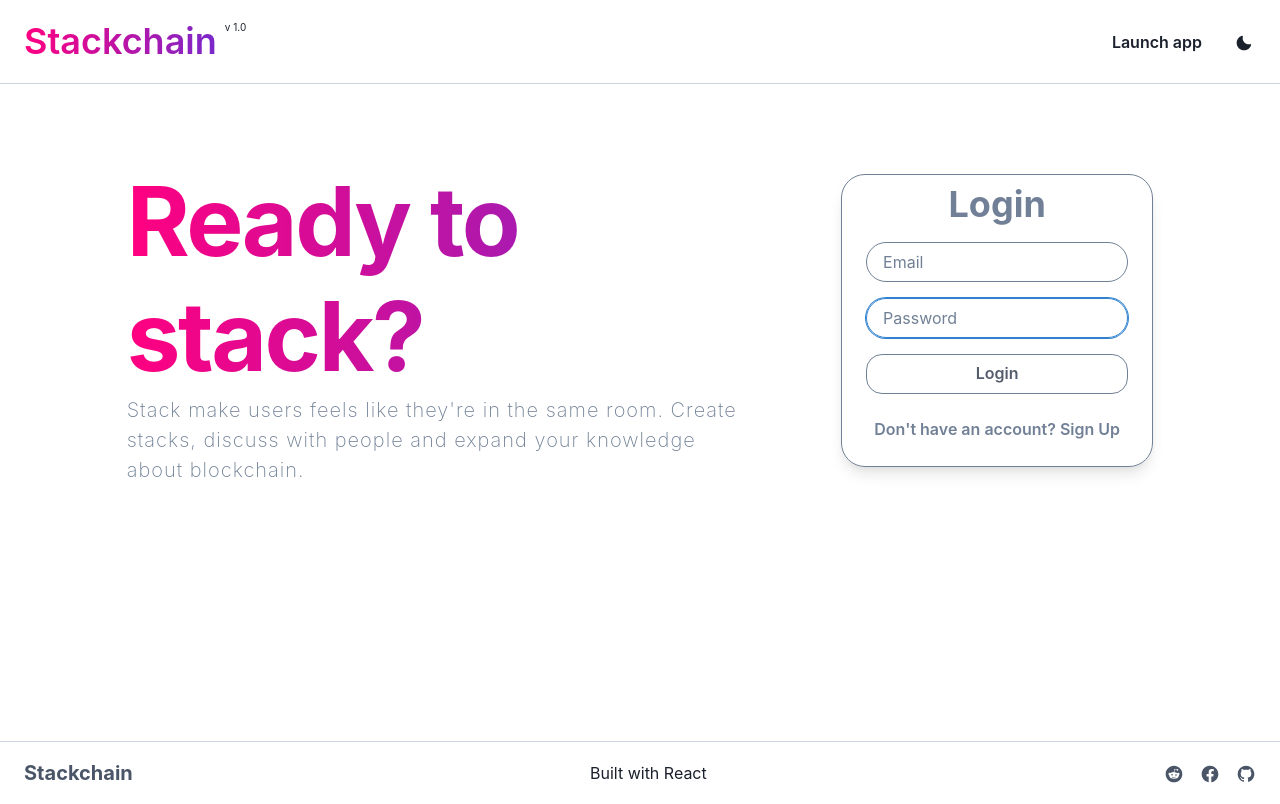
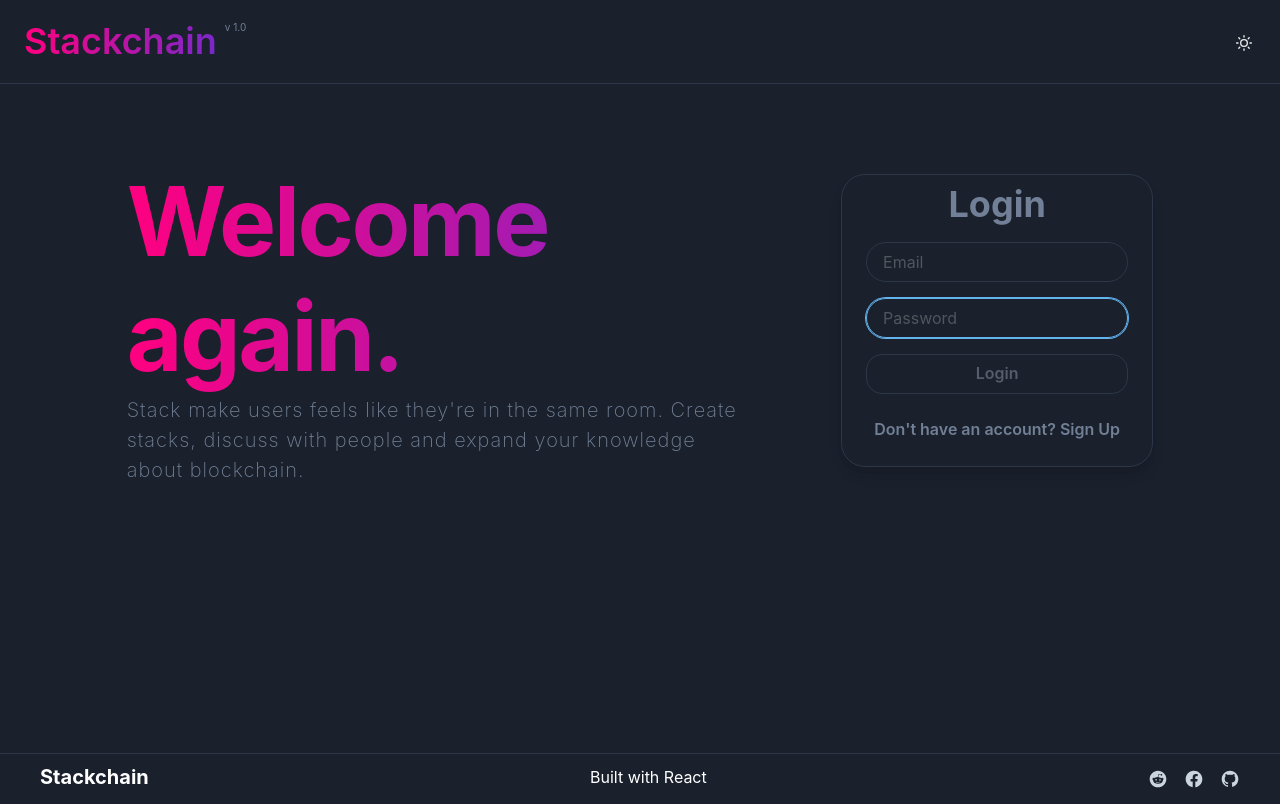
Before and after one commit to clnmlg/Stackchain, a React (Vite) app in the folder client/: page /auth in a window 1280 px wide. Built offline with nearby package versions, Linux system fonts and the light colour scheme.

Commit message:
fix: darkmode by default + redirection auth

```diff
--- a/client/src/components/Auth/Auth.tsx
+++ b/client/src/components/Auth/Auth.tsx
@@ -84,6 +84,7 @@ function Auth() {
                             lg: 'left',
                         }}
                     >
+                        {!isSignup ? (
                             <Heading
                                 bgGradient="linear(to-l, #7928CA, #FF0080)"
                                 bgClip="text"
@@ -98,8 +99,26 @@ function Auth() {
                                     md: 'tight',
                                 }}
                             >
-                            Ready to stack?
+                                Welcome again.
                             </Heading>
+                        ) : (
+                            <Heading
+                                bgGradient="linear(to-l, #7928CA, #FF0080)"
+                                bgClip="text"
+                                fontSize={{
+                                    sm: '5xl',
+                                    md: '7xl',
+                                    lg: '8xl',
+                                }}
+                                fontWeight="bold"
+                                letterSpacing={{
+                                    base: 'normal',
+                                    md: 'tight',
+                                }}
+                            >
+                                Be part of the stackers.
+                            </Heading>
+                        )}
                         <chakra.p
                             mb={{
                                 base: 10,
--- a/client/src/components/Footer/Footer.tsx
+++ b/client/src/components/Footer/Footer.tsx
@@ -6,7 +6,11 @@ const Footer = () => {
     const isDark = colorMode === 'dark'
     return (
         <Flex
-            w="auto"
+            position={'fixed'}
+            left="0"
+            bottom="0"
+            right="0"
+            w="full"
             backgroundColor={isDark ? 'gray.800' : 'gray.200'}
             alignItems="center"
             justifyContent="center"
@@ -22,8 +26,8 @@ const Footer = () => {
                 }}
                 align="center"
                 justify="space-between"
-                px="6"
-                py="4"
+                px="10"
+                py="2"
                 bg="white"
                 _dark={{
                     bg: 'gray.800',
--- a/client/src/components/Home/Hero.tsx
+++ b/client/src/components/Home/Hero.tsx
@@ -23,7 +23,7 @@ const Hero = () => {
                 fontWeight="extrabold"
                 textAlign={'center'}
             >
-                From a few people to a whole community.
+                From a few people to a whole community
             </Heading>
             <Center mt={5} mb={10}>
                 <Link to={'./auth'}>
--- a/client/src/components/Home/Home.tsx
+++ b/client/src/components/Home/Home.tsx
@@ -5,7 +5,7 @@ import { getPosts } from '../../redux/actions/posts'
 import Posts from '../Posts/Posts'
 import Form from '../Form/Form'
 import Hero from './Hero'
-import { Box, GridItem, Heading } from '@chakra-ui/react'
+import { Box, GridItem, Heading, useColorMode } from '@chakra-ui/react'
 import AboutCard from './AboutCards'
 import LandingAction from './LandingAction'
 
--- a/client/src/components/Navbar/Navbar.tsx
+++ b/client/src/components/Navbar/Navbar.tsx
@@ -28,7 +28,8 @@ const Navbar = () => {
     const logout = () => {
         dispatch({ type: actionType.LOGOUT })
         setUser(null)
-        navigate('/auth')
+        window.location.reload()
+        navigate('/')
     }
     useEffect(() => {
         const token = user?.token
@@ -95,23 +96,7 @@ const Navbar = () => {
                                     </Button>
                                 </motion.div>
                             ) : (
-                                <motion.div
-                                    whileHover={{
-                                        scale: 1.1,
-                                    }}
-                                >
-                                    <Link to="/auth">
-                                        <Button
-                                            variant="unstyled"
-                                            aria-label="login"
-                                            my={5}
-                                            mr={5}
-                                            w="100%"
-                                        >
-                                            Launch app
-                                        </Button>
-                                    </Link>
-                                </motion.div>
+                                ''
                             )}
                         </Flex>
 
@@ -194,22 +179,7 @@ const Navbar = () => {
                                     </Button>
                                 </motion.div>
                             ) : (
-                                <motion.div
-                                    whileHover={{
-                                        scale: 1.1,
-                                    }}
-                                >
-                                    <Link to="/auth">
-                                        <Button
-                                            variant="unstyled"
-                                            aria-label="login"
-                                            my={5}
-                                            w="100%"
-                                        >
-                                            Launch app
-                                        </Button>
-                                    </Link>
-                                </motion.div>
+                                ''
                             )}
                         </Flex>
                     </Flex>
--- a/client/src/index.tsx
+++ b/client/src/index.tsx
@@ -1,7 +1,7 @@
 import React from 'react'
 import App from './App'
 import { createRoot } from 'react-dom/client'
-import { ChakraProvider } from '@chakra-ui/react'
+import { ChakraProvider, extendTheme } from '@chakra-ui/react'
 import { Provider } from 'react-redux'
 import {
     legacy_createStore as createStore,
@@ -13,12 +13,18 @@ import reducers from './redux/reducers'
 import './index.css'
 
 const store = createStore(reducers, compose(applyMiddleware(thunk)))
+const config = {
+    initialColorMode: 'dark',
+    useSystemColorMode: false,
+}
+const theme = extendTheme({ config })
+
 const container = document.getElementById('root')
 const root = createRoot(container!)
 
 root.render(
     <Provider store={store}>
-        <ChakraProvider>
+        <ChakraProvider theme={theme}>
             <App />
         </ChakraProvider>
     </Provider>
```
Lines whose indentation alone changed are shown as unchanged.
